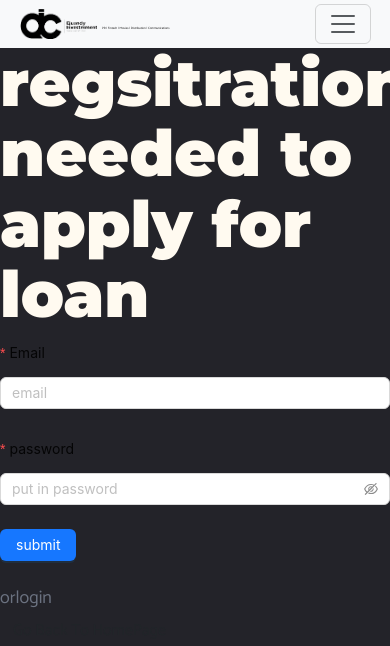
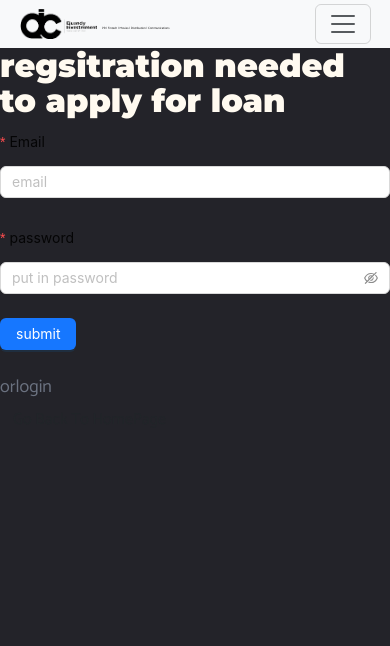
Before and after one commit to jozzydgr8/ejuandy, a React (Create React App) app: page /ejuandy/signUp in a window 390 px wide. Shown: the top 646 px of the page. Built offline with nearby package versions, Linux system fonts and the light colour scheme; no server answers.

Commit message:
finished new homepage layout

```diff
--- a/src/style.css
+++ b/src/style.css
@@ -43,7 +43,7 @@ h1 {
   font-optical-sizing: auto;
   font-weight: 900;
   font-style: normal;
-  font-size: 4rem;
+    font-size: clamp(2rem, 8vw, 4rem);
   line-height: 1.1;
   color: var(--ivory);
 }
@@ -68,7 +68,7 @@ iframe, video{
 }
 
 section >.container-fluid, footer > .container-fluid{
-    padding: 5% 10%;
+    padding: 3% 5%;
 }
 #carousel-section-testimonial  .container-fluid{
     padding:5% 10% 1% 10%;
```
